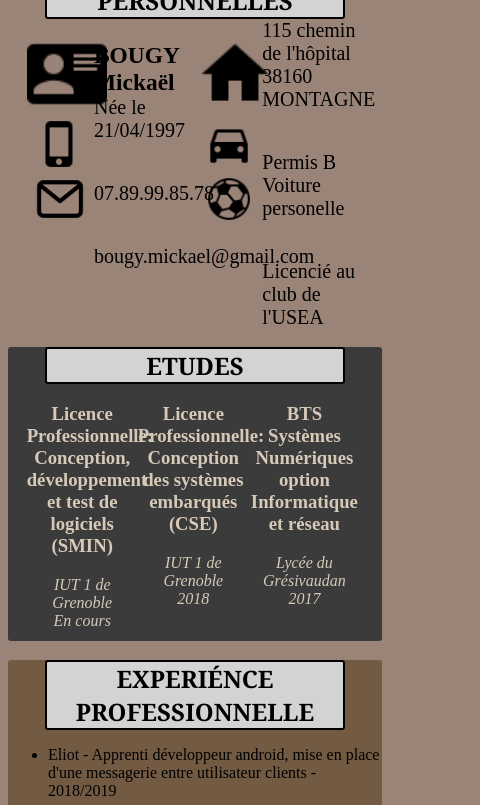
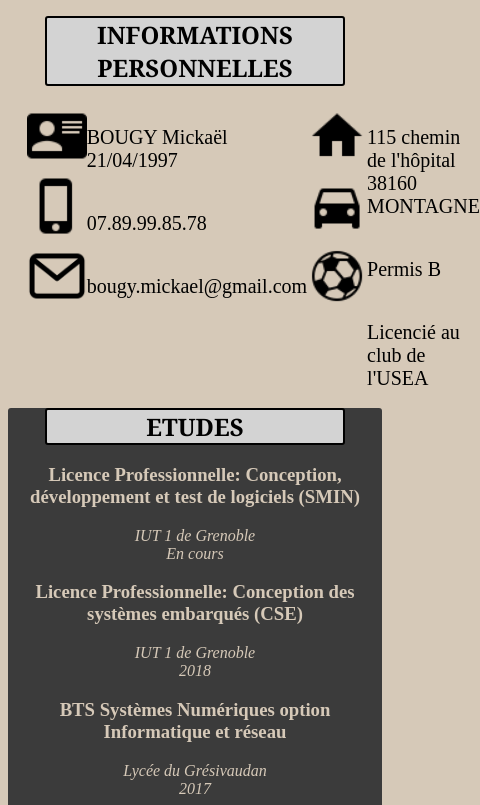
Before and after one commit to Mickael-Bougy/Portfolio, a plain HTML site: page assets/index.html in a window 390 px wide. Shown: the part 187-992 px from the top of the page, 480 px wide, since content can reach past the window. Drawn offline with nearby package versions, Linux system fonts and the light colour scheme.

Commit message:
Modification du contenu HTML
-Ajout des langages de programmations
-Tentative de rendre responsive le bloc informations personelles
-Bloc études responsive
-modification des couleurs du mode jour/nuit

Signed-off-by: Mickael-Bougy <bougy.mickael@gmail.com>

```diff
--- a/assets/index.html
+++ b/assets/index.html
@@ -3,9 +3,10 @@
 <head>
 	<meta charset="utf-8" />
 	<link rel="stylesheet" href="css/style.css" />
+	<meta name="viewport" content="width=device-width, initial-scale=1.0">
 	<script type="text/javascript" src="js/script.js"></script>
 	<script src="D:\nodejs\node_modules\npm\node_modules\jquery\dist/jquery.min.js"></script>
-	<title>PorteFolio</title>
+	<title>PorteFolio BOUGY MICKAEL</title>
 </head>
 
 <body>
@@ -17,7 +18,7 @@
 			<img src="../image/android.png" style="width: 100px; height: 100px">
 		</div>
 		<div id="idPortFolio">
-			<h1>PORTFOLIO</h1>
+			<h1>PORTFOLIO <br>BOUGY MICKAEL</h1>
 		</div>
 		<div id="idElementHeader">
 			<button id="btn_id" name="nuitJour" type="button" onclick="start()">Mode Nuit</button>
@@ -27,46 +28,44 @@
 	<!-- BLOCK INFO PERSO-->
 	<div>
 		<h2 class="title" > INFORMATIONS PERSONNELLES </h2>
+
 		<div class="elementPerso">
 			<div class="imagePerso">
-				<img src="../image/account.png" style="width: 80px; height: 80px;"><br>
-				<img src="../image/phone_icon.png" style="width: 50px; height: 50px;"><br>
-				<img src="../image/mail_icon.png" style="width: 50px; height: 50px;">
+				<img src="../image/account.png" style="width: 60px; height: 60px;" id="spaceImage"><br>
+				<img src="../image/phone_icon.png" style="width: 60px; height: 60px;" id="spaceImage"><br>
+				<img src="../image/mail_icon.png" style="width: 60px; height: 60px;" id="spaceImage">
 			</div>
-			<div class="infoPerso">
-				<h3 id="namePerso">BOUGY Mickaël</h3>
-				<p1>
-					Née le 21/04/1997
+			<div>
+				<p1 class="spacePerso">
+					BOUGY Mickaël<br>
+					21/04/1997
 				</p1>
-				<div id="spacePerso">
-					<p1>07.89.99.85.78</p1>
+				<p1 class="spacePerso">07.89.99.85.78</p1>
+
+				<p1 class="spacePerso">bougy.mickael@gmail.com</p1>
+
 			</div>
-				<div id="spacePerso">
-					<p1>bougy.mickael@gmail.com</p1>
+
+			<div class="imagePerso">
+				<img src="../image/home.png" style="width: 60px; height: 60px;" id="spaceImage"><br>
+				<img src="../image/car.png" style="width: 60px; height: 60px;" id="spaceImage"><br>
+				<img src="../image/soccer.png" style="width: 60px; height: 60px;" id="spaceImage"><br>
 			</div>
-			</div>
-			<div class="imagePerso">
-				<img src="../image/home.png" style="width: 80px; height: 80px;"><br>
-				<img src="../image/car.png" style="width: 50px; height: 50px;"><br>
-				<img src="../image/soccer.png" style="width: 50px; height: 50px;"><br>
-			</div>
-			<div class="infoPerso">
-				<p1 >
+			<div>
+				<p1 class="spacePerso" >
 					115 chemin de l'hôpital<br>
 					38160 MONTAGNE
 				</p1>
-				<div id="spacePerso">
-					<p1>
-						Permis B <br>
-						Voiture personelle
+				<p1 class="spacePerso">
+					Permis B
 				</p1>
-				</div>
-				<div id="spacePerso">
-					<p1>Licencié au club de l'USEA</p1>
+				<p1  class="spacePerso">Licencié au club de l'USEA</p1>
+
 			</div>
 		</div>
 	</div>
 </div>
+
 
 <!-- BLOCK ETUDES-->
 <div class="blockEtude"  >
@@ -90,11 +89,10 @@
 	</div>
 </div>
 
-
 <!-- BLOCK EXPERIENCE-->
 <div  class="blockXP" >
 	<h2 class="title" >EXPERIÉNCE PROFESSIONNELLE</h2>
-		<ul>
+	<ul class="listeXp">
 		<li>Eliot - Apprenti développeur android, mise en place d'une messagerie entre utilisateur clients - 2018/2019 </li>
 		<hr>
 		<li>AIM - Apprenti développeur, création de blocs de fonctionalité pour Agilia - 2017/2018 </li>
@@ -104,5 +102,17 @@
 		<li>E.Leclerc Drive Chatte - CDI, préparateur de commande - 2015-2017 </li>
 	</ul>
 </div>
+
+<!-- BLOCK LANGAGE DE PROGRAMMATION-->
+<div class="blockProg">
+	<h2 class="title">LANGAGE DE PROGRAMMATION</h2>
+	<ul class="listeXp">
+		<li>JAVA</li>
+		<hr>
+		<li>ANDROID</li>
+		<hr>
+		<li>C</li>
+	</ul>
+</div>
 </body>
 </html>
--- a/assets/js/script.js
+++ b/assets/js/script.js
@@ -3,8 +3,8 @@
 var index = 0;
 var intervalId = null;
 var isNuit = false;
-var tab = ['#9a8478','#9a8478','#948278','#908078','#8D7F78',
-'#8A7E78','#877D77','#847C77','#817B77','#7D7977'];
+var tab = ['#D6C9B8','#CEC2B2','#C6BAAC','#BEB3A6','#B6ACA0',
+'#AEA59A','#A59D95','#9D968F','#958F89','#8D8883','#85807D','#7D7977'];
 function modenuit() {
 
 	switch(isNuit)
--- a/assets/scss/style.scss
+++ b/assets/scss/style.scss
@@ -1,5 +1,5 @@
 body {
-    background-color:#9a8478;
+	background-color:#D6C9B8;
 }
 /*********************** HEADER *************************************/
 .containerHeader
@@ -13,7 +13,7 @@ body {
 	font-family: Cambria, Cochin, Georgia, Times, 'Times New Roman', serif;
 }
 
-#idPortFolio{width: 10%; vertical-align: middle; display: table-cell;}
+#idPortFolio{width: 10%; vertical-align: middle; display: table-cell; text-align: center;}
 #idElementHeader{width: 33%; vertical-align: middle;  display: table-cell; text-align: center;}
 
 .btn{
@@ -25,7 +25,9 @@ body {
 	display: flex;
 	margin-right: 5%;
 	margin-left: 5%;
+
 }
+
 .imagePerso{
 	width: 20%;
 	text-align: center;
@@ -33,27 +35,35 @@ body {
 }
 
 .infoPerso{
+	display: block;
 	width: 30%;
 	vertical-align: middle;
 }
-#namePerso{ margin-bottom: 0;}
+.spacePerso{ display: block; margin-top: 40px;}
 #spacePerso{ margin-top: 40px;}
+#spaceImage{margin-top: 5px;}
 
 /************************ ETUDES ************************************/
 .blockEtude{
 	border-radius: 3px;
-	background-color: rgb(59, 59, 59);
+	background-color: #3b3b3b;
 }
 .elementEtude{
 	display: flex;
-	color: rgb(214, 201, 184);
+	color: #d6c9b8;
 	margin-right: 5%;
 	margin-left: 5%;
 	padding-bottom: 3%;
+	@media all and (max-width : 600px){
+		flex-direction: column;
+	}
 }
 
 .widthEtude{
 	width: 33%;
+	@media all and (max-width : 600px){
+		width :100%;
+	}
 }
 
 #nameEtude{
@@ -72,6 +82,17 @@ body {
 	border-radius: 3px;
 	background-color: rgb(114, 90, 67);
 }
+
+.listeXp{
+	color: rgb(214, 201, 184);
+	padding-bottom: 3%;
+}
+
+/************************ PROGRAMMATION ********************************/
+.blockProg{
+	border-radius: 3px;
+	background-color: rgb(95, 95, 95);
+}
 /************************ COMMUN ************************************/
 .title{
 	margin-left: 10%;
```
Also changed, not shown: assets/css/style.css, 1 other file. Lines whose indentation alone changed are shown as unchanged.
